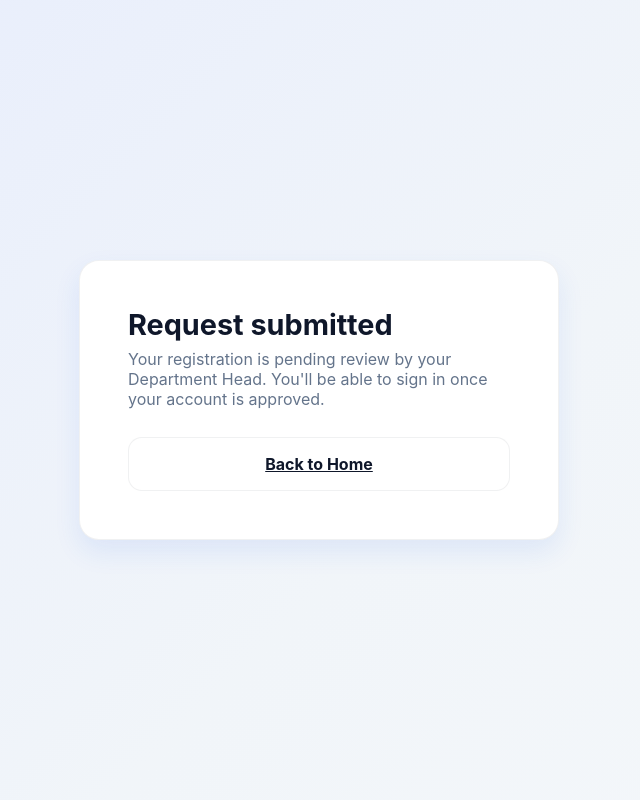
After one commit to jgoleta/facsync, a Django app: page /register/faculty/pending-approval/ in a window 1280 px wide. The commit adds this page. Shown: the whole page, without its empty margins (321-961 px from the left). Run offline with Django 5.2, Linux system fonts and the light colour scheme.

Commit message:
Add pending faculty registration and approval flow
Implement faculty self-registration when no pre-added account exists and add Dept Head approval workflow. Changes include: handle pending/declined social logins in the social adapter and store pending_faculty_uid in session; add FacultyRegistrationForm; add faculty pending registration and pending-approval templates; implement faculty_pending_registration, pending_approval_notice and dev_login_as views (creates User, FacultyProfile and SocialAccount from session UID); add URLs for pending approval and dev login; add Dept Head views, URLs and template to list/approve/decline pending faculty; update post-login redirect target for depthead and fix faculty dashboard logout link to use account_logout.

```diff
--- a/core/forms.py
+++ b/core/forms.py
@@ -17,3 +17,12 @@ class StudentProfileForm(forms.ModelForm):
     class Meta:
         model = User
         fields = ['student_id', 'department', 'year_level']
+
+class FacultyRegistrationForm(forms.ModelForm):
+    department = forms.ChoiceField(choices=DEPARTMENT_CHOICES)
+    office_location = forms.CharField(max_length=128, label="Office / Room")
+    faculty_id = forms.CharField(max_length=64, label="Faculty ID")
+
+    class Meta:
+        model = User
+        fields = ['department']  #office_location, faculty_id go to FacultyProfile
--- /dev/null
+++ b/core/templates/core/pendingApproval.html
@@ -0,0 +1,24 @@
+{% load static %}
+<!DOCTYPE html>
+<html lang="en">
+
+<head>
+    <meta charset="UTF-8">
+    <title>FacSync | Pending Approval</title>
+    <link rel="stylesheet" href="{% static 'core/css/loginPage.css' %}" />
+</head>
+
+<body>
+    <div class="register-container">
+        <div class="register-panel">
+            <div class="form-header">
+                <h1>Request submitted</h1>
+                <p>Your registration is pending review by your Department Head. You'll be able to sign in once your
+                    account is approved.</p>
+            </div>
+            <a href="{% url 'core:landing' %}" class="btn-secondary">Back to Home</a>
+        </div>
+    </div>
+</body>
+
+</html>
--- a/core/urls.py
+++ b/core/urls.py
@@ -13,5 +13,6 @@ urlpatterns = [
     path('register/faculty/pending/', views.faculty_pending_registration, name='faculty_pending_registration'),
     path('post-login/', views.post_login_redirect, name='post_login_redirect'),
     path('setup/student-profile/', views.student_profile_setup, name='student_profile_setup'),
-
+    path('register/faculty/pending-approval/', views.pending_approval_notice, name='pending_approval_notice'),
+    path('dev-login/<int:user_id>/', views.dev_login_as, name='dev_login_as'),
 ]
--- a/core/views.py
+++ b/core/views.py
@@ -1,6 +1,12 @@
-from django.shortcuts import render, redirect
+from .models import User
+from django.conf import settings
+from django.shortcuts import render, redirect, get_object_or_404
 from django.contrib.auth.decorators import login_required
-from .forms import StudentProfileForm
+from faculty.models import FacultyProfile
+from .forms import StudentProfileForm, FacultyRegistrationForm
+from django.contrib.auth import login as auth_login
+from django.http import Http404
+from allauth.socialaccount.models import SocialAccount
 
 def landing_page(request):
     return render(request, 'core/landingPage.html')
@@ -41,7 +47,7 @@ def post_login_redirect(request):
     elif user.role == 'faculty':
         return redirect('faculty:dashboard')
     elif user.role == 'depthead':
-        return redirect('depthead:dashboard')
+        return redirect('depthead:admin_dashboard')
     elif user.role == 'superadmin':
         return redirect('superadmin:dashboard')
 
@@ -60,3 +66,69 @@ def student_profile_setup(request):
         form = StudentProfileForm(instance=request.user)
 
     return render(request, 'core/studentProfileSetup.html', {'form': form})
+
+
+def faculty_pending_registration(request):
+    email = request.session.get('pending_faculty_email', '')
+    name = request.session.get('pending_faculty_name', '')
+
+    if not email:
+        return redirect('core:register')
+
+    if request.method == 'POST':
+        form = FacultyRegistrationForm(request.POST)
+        if form.is_valid():
+            name_parts = name.split(' ', 1)
+            first_name = name_parts[0] if name_parts else ''
+            last_name = name_parts[1] if len(name_parts) > 1 else ''
+
+            user = User.objects.create(
+                username=email,
+                email=email,
+                first_name=first_name,
+                last_name=last_name,
+                role='faculty',
+                account_status='pending',
+                department=form.cleaned_data['department'],
+                profile_completed=True,
+            )
+
+            pending_uid = request.session.pop('pending_faculty_uid', None)
+            if pending_uid:
+                SocialAccount.objects.create(
+                    user=user,
+                    provider='google',
+                    uid=pending_uid,
+                    extra_data={'email': email, 'name': name},
+                )
+
+            FacultyProfile.objects.create(
+                faculty_id=form.cleaned_data['faculty_id'],
+                user=user,
+                department_id=form.cleaned_data['department'],
+                office_location=form.cleaned_data['office_location'],
+            )
+
+            del request.session['pending_faculty_email']
+            del request.session['pending_faculty_name']
+
+            return redirect('core:pending_approval_notice')
+    else:
+        form = FacultyRegistrationForm(initial={'email': email, 'name': name})
+
+    return render(request, 'core/facultyPendingRegistration.html', {
+        'form': form,
+        'email': email,
+        'name': name,
+    })
+
+
+def pending_approval_notice(request):
+    return render(request, 'core/pendingApproval.html')
+
+def dev_login_as(request, user_id):
+    if not settings.DEBUG:
+        raise Http404()
+    user = get_object_or_404(User, id=user_id)
+    auth_login(request, user, backend='django.contrib.auth.backends.ModelBackend')
+    return redirect('core:post_login_redirect')
--- a/depthead/urls.py
+++ b/depthead/urls.py
@@ -19,4 +19,7 @@ urlpatterns = [
     path('peakAnalytics', views.peak_analytics, name='peak_analytics_legacy'),
     path('faculty-trends/', views.faculty_trends, name='faculty_trends'),
     path('facultyTrends', views.faculty_trends, name='faculty_trends_legacy'),
+    path('pending-faculty/', views.pending_faculty_requests, name='pending_faculty_requests'),
+    path('pending-faculty/<int:user_id>/approve/', views.approve_faculty, name='approve_faculty'),
+    path('pending-faculty/<int:user_id>/decline/', views.decline_faculty, name='decline_faculty'),
 ]
--- a/faculty/templates/faculty/dashboardFaculty.html
+++ b/faculty/templates/faculty/dashboardFaculty.html
@@ -34,7 +34,7 @@
             </a>
             <nav class="nav-links">
                 <a href="{% url 'faculty:profile' %}" class="nav-btn">Profile</a>
-                <a href="{% url 'core:landing' %}" class="nav-btn">Logout</a>
+                <a href="{% url 'account_logout' %}" class="nav-btn">Logout</a>
             </nav>
         </header>
 
```
Also changed, not shown: core/adapters.py (+11 -1 lines), core/templates/core/facultyPendingRegistration.html (added, +40 -0 lines), depthead/templates/depthead/pendingFacultyRequests.html (added, +53 -0 lines), depthead/views.py (+28 -1 lines).
